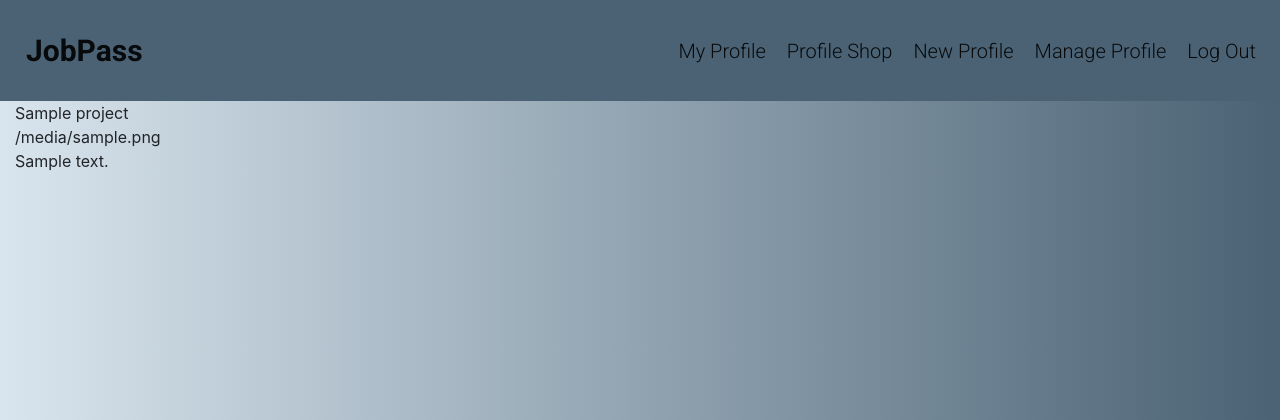
After one commit to nahed2019/jobpass-ms3, a Flask app: page /manage_profile/1 in a window 1280 px wide. The commit adds this page. Shown: the top 420 px of the page. Run offline with Flask 2, Linux system fonts and the light colour scheme; the visitor is signed in with stand-in values (Sample User, id 1); a database or web service that is not in the repository returns one stand-in record (values such as "Sample title"); some libraries are stand-ins or nearby versions.

Commit message:
add manage_profile template

```diff
--- a/app.py
+++ b/app.py
@@ -184,6 +184,23 @@ def languages():
     return render_template("add_profile.html")
 
 
+@app.route("/manage_profile/<username>", methods=["GET", "POST"])
+def manage_profile(username):
+    if session["user"]:
+        # grab the session user's username from db
+        username = mongo.db.users.find_one(
+            {"username": session["user"]})["username"]
+        basic_info = mongo.db.basic_info.find()
+        projects = mongo.db.projects.find()
+        skills = mongo.db.skills.find()
+        works = mongo.db.work_experience.find()
+        return render_template(
+            "manage_profile.html", username=username,
+            basic_info=basic_info, projects=projects,
+            skills=skills, works=works)
+    return redirect(url_for("login"))
+
+
 @app.route("/logout")
 def logout():
     # remove user from session cookie
--- a/templates/base.html
+++ b/templates/base.html
@@ -58,7 +58,7 @@
                 >
                 </li>
                 <li class="nav-item active">
-                <a class="nav-link" href="#">Manage Profile</a>
+                <a class="nav-link" href="{{ url_for('manage_profile', username=session['user']) }}">Manage Profile</a>
                 </li>
 
                 <li class="nav-item active">
--- /dev/null
+++ b/templates/manage_profile.html
@@ -0,0 +1,11 @@
+{% extends "base.html" %}
+{% block content %}
+
+    {% for project in projects %}
+        {{ project.project_name }}<br>
+        {{ project.project_image }}<br>
+        {{ project.project_desc }}<br>
+
+    {% endfor %}
+
+{% endblock %}
```
